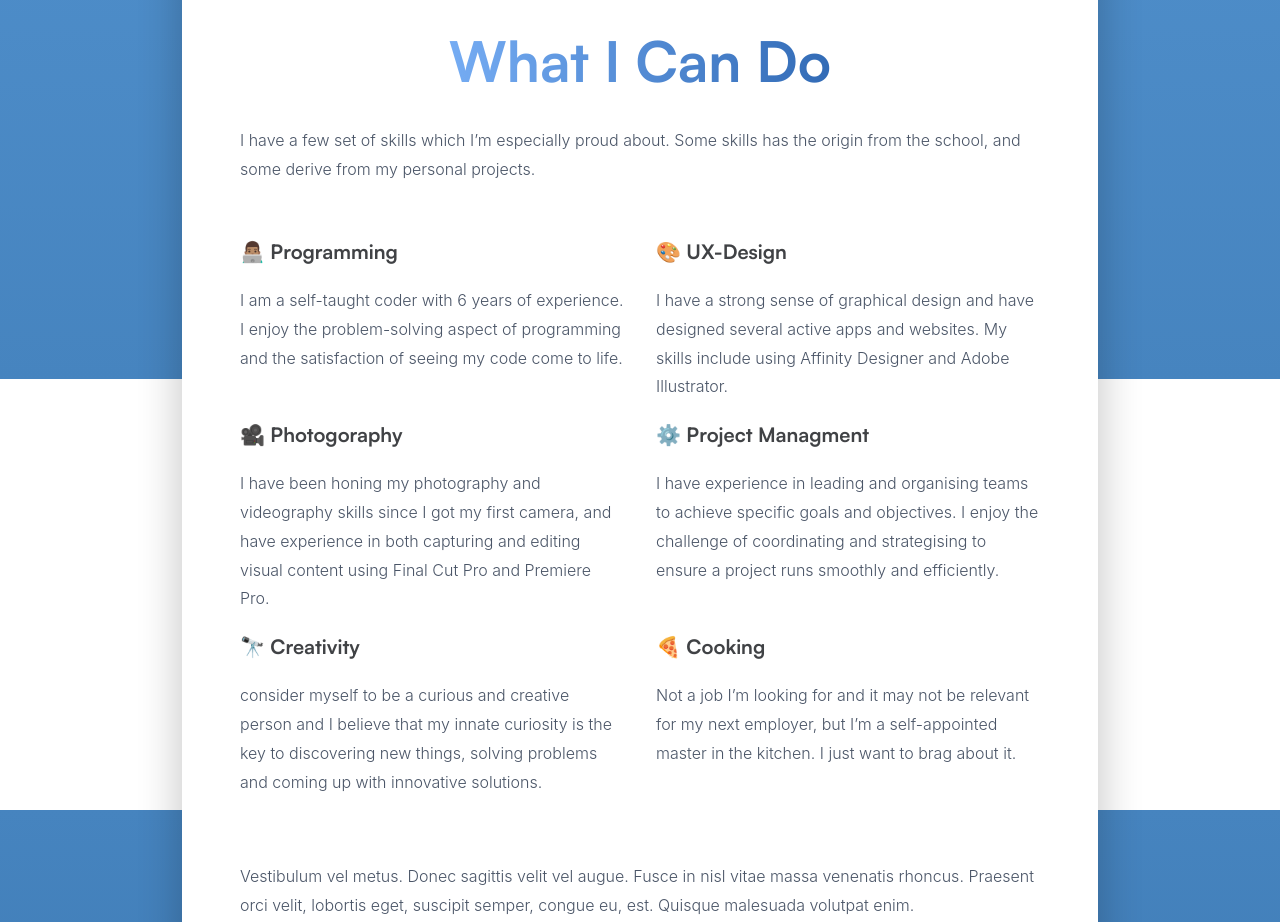
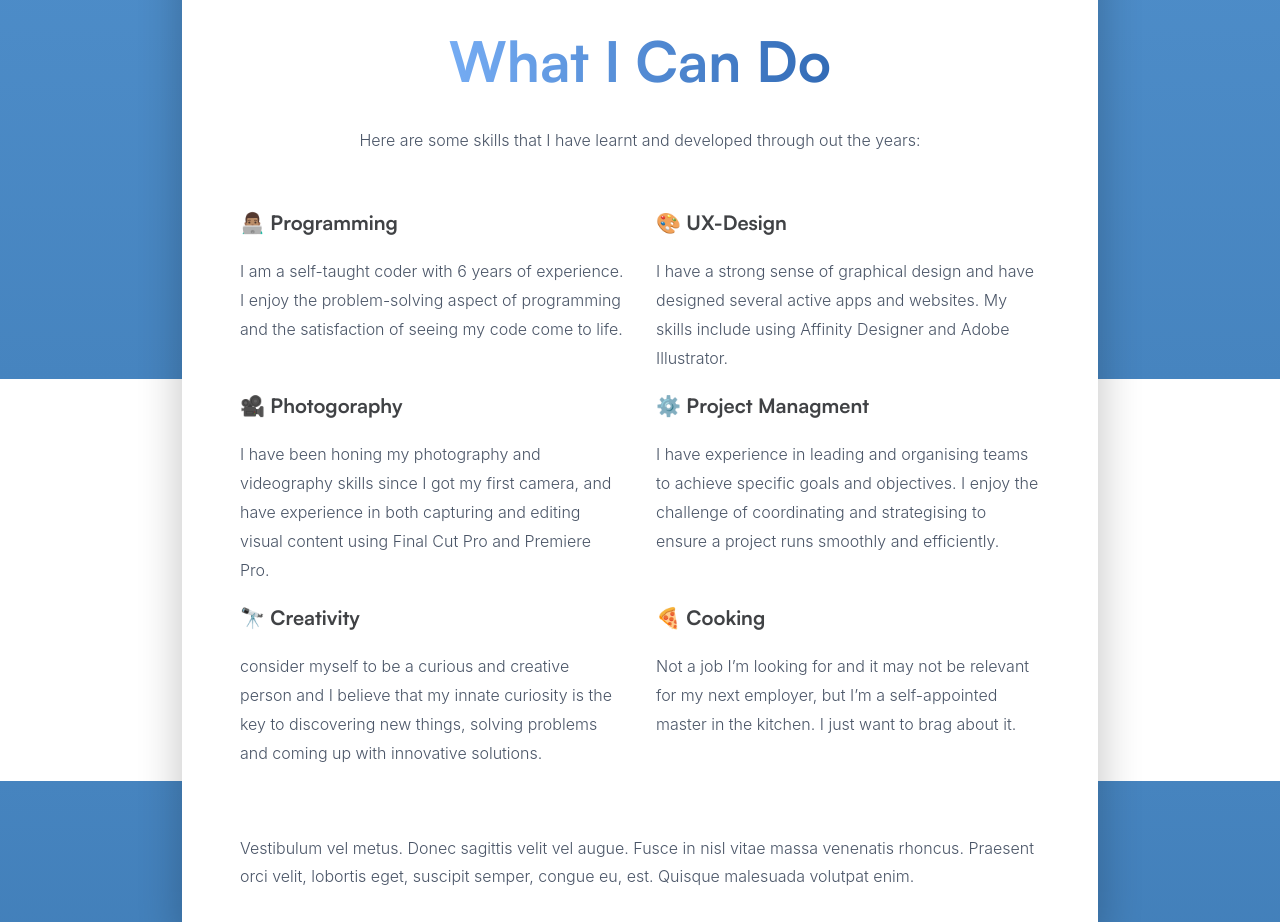
Before and after one commit to Filipbagen/filipbagen.se, a React (Create React App) app: page / in a window 1280 px wide. Shown: the part 1740-2662 px from the top of the page. Built offline with nearby package versions, Linux system fonts and the light colour scheme; a web font is replaced by a local one.

Commit message:
testing gh actions

```diff
--- a/src/components/Skills.js
+++ b/src/components/Skills.js
@@ -18,8 +18,7 @@ const Skills = () => {
                 <h1 className="gradientText">What I Can Do</h1>
 
                 <p>
-                    I have a few set of skills which I’m especially proud about.
-                    Some skills has the origin from the school, and some derive from my personal projects.
+                    Here are some skills that I have learnt and developed through out the years:
                 </p>
 
                 <SkillSection>
```
Also changed, not shown: 8 other files (tests, documents, lock files or other folders).
